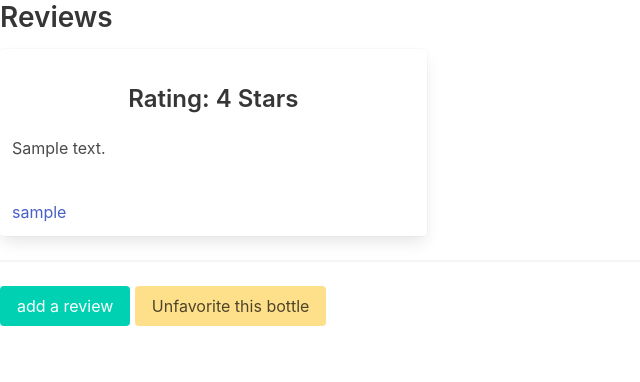
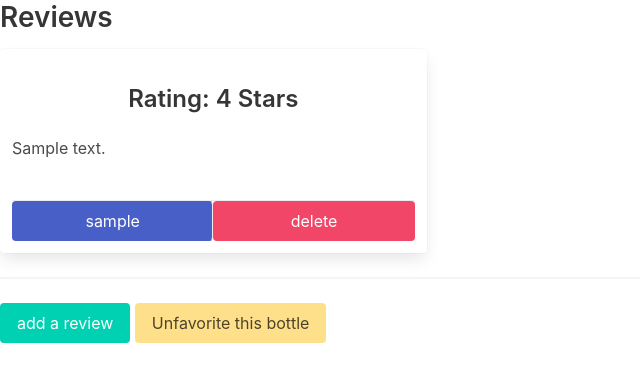
Before and after one commit to seraficaj/QuenchMarks, a Flask app: page /bottles/1 in a window 1280 px wide. Shown: the part 260-642 px from the top of the page, without its empty margins (0-640 px from the left). Run offline with Flask 2, Linux system fonts and the light colour scheme; a user stored in the database is signed in; tables that the repository leaves empty hold one stand-in row (values such as "Sample post").

Commit message:
add option to delete review if author

```diff
--- a/QuenchMarks/reviews/views.py
+++ b/QuenchMarks/reviews/views.py
@@ -59,4 +59,4 @@ def delete_review(id):
         db.session.commit()
     else:
         abort(403)
-    return redirect(url_for("bottles.detail", id=bottle_id))
+    return redirect(url_for("bottles.bottle_detail", id=bottle_id))
--- a/QuenchMarks/templates/bottles/bottle_detail.html
+++ b/QuenchMarks/templates/bottles/bottle_detail.html
@@ -24,7 +24,12 @@
         <div class="content">
             <p>{{review.text}}</p>
             <br>
-            <a href="{{url_for('users.user_profile', username=review.user.username)}}">{{review.user.username}}</a>
+            <div class="card-footer">
+            <a class="card-footer-item button is-link" href="{{url_for('users.user_profile', username=review.user.username)}}">{{review.user.username}}</a>
+            {% if current_user.username == review.user.username %}
+            <a class="card-footer-item button is-danger" href="{{url_for('reviews.delete_review', id=review.id)}}">delete</a>
+            {% endif %}
+            </div>
         </div>
     </div>
     {% endfor %}
```
